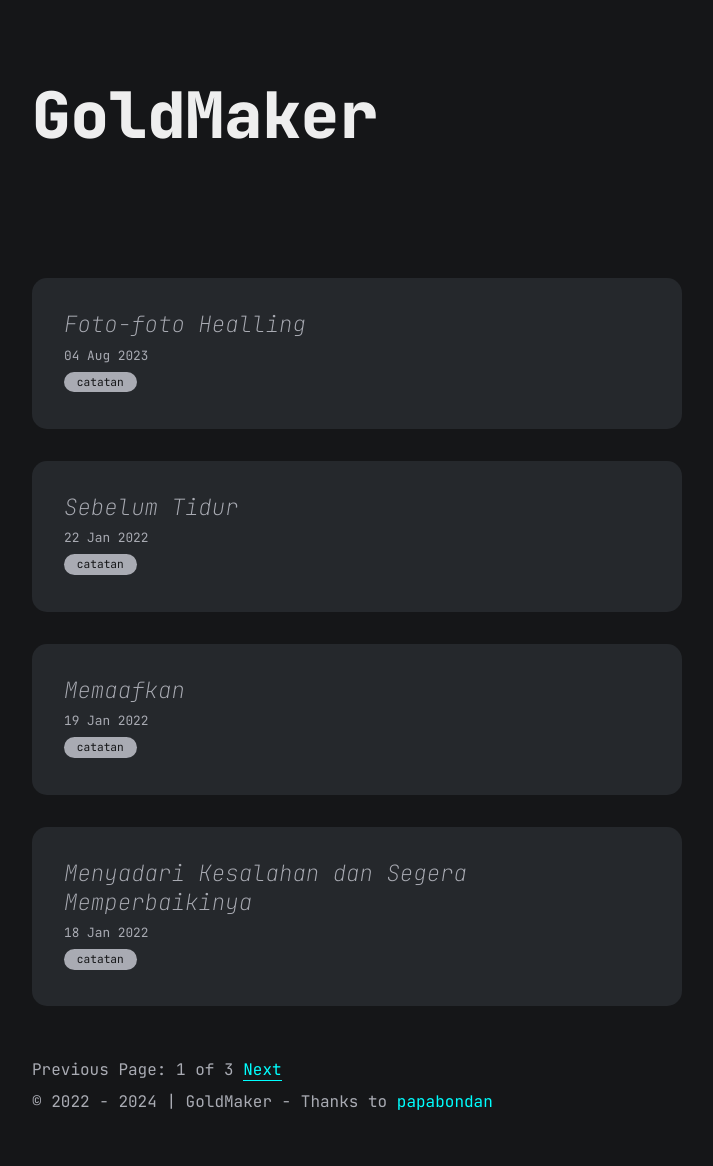
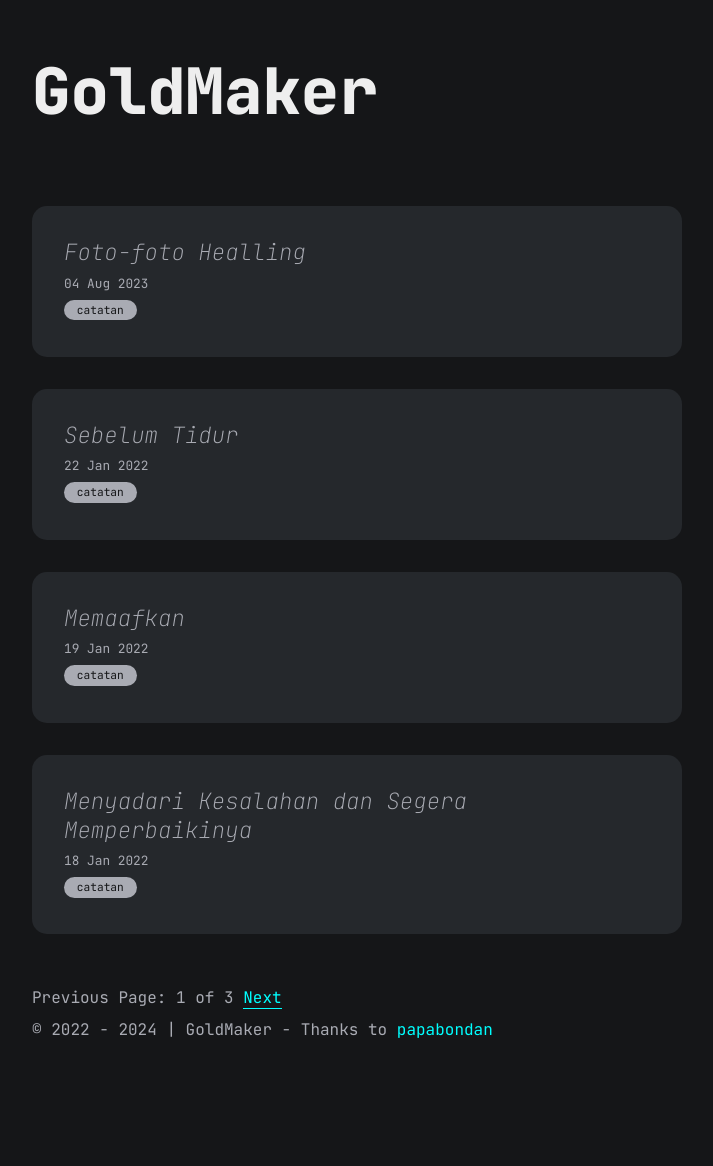
Before and after one commit to angganesia/angganesia.github.io, a Jekyll site: the page built from index.html, in a window 1280 px wide. Shown: the whole page, without its empty margins (283-996 px from the left). Built offline with Jekyll 4.4.1, drawn with Linux system fonts in a browser that asks for light colours; the list of posts is cut into pages by our own code; comment, search, counter and statistics services are not loaded; after the commit the page ends 1094 px from its top, so only the background shows below that.

Commit message:
update main.css

```diff
--- a/assets/css/main.css
+++ b/assets/css/main.css
@@ -31,7 +31,7 @@ body {
   background-color: var(--gray-5);
 }
 header {
-  padding: 2rem 0 4rem 0;
+  padding: 0.5rem 0 1rem 0;
 }
 header .site-title {
   font-size: 4rem;
```
